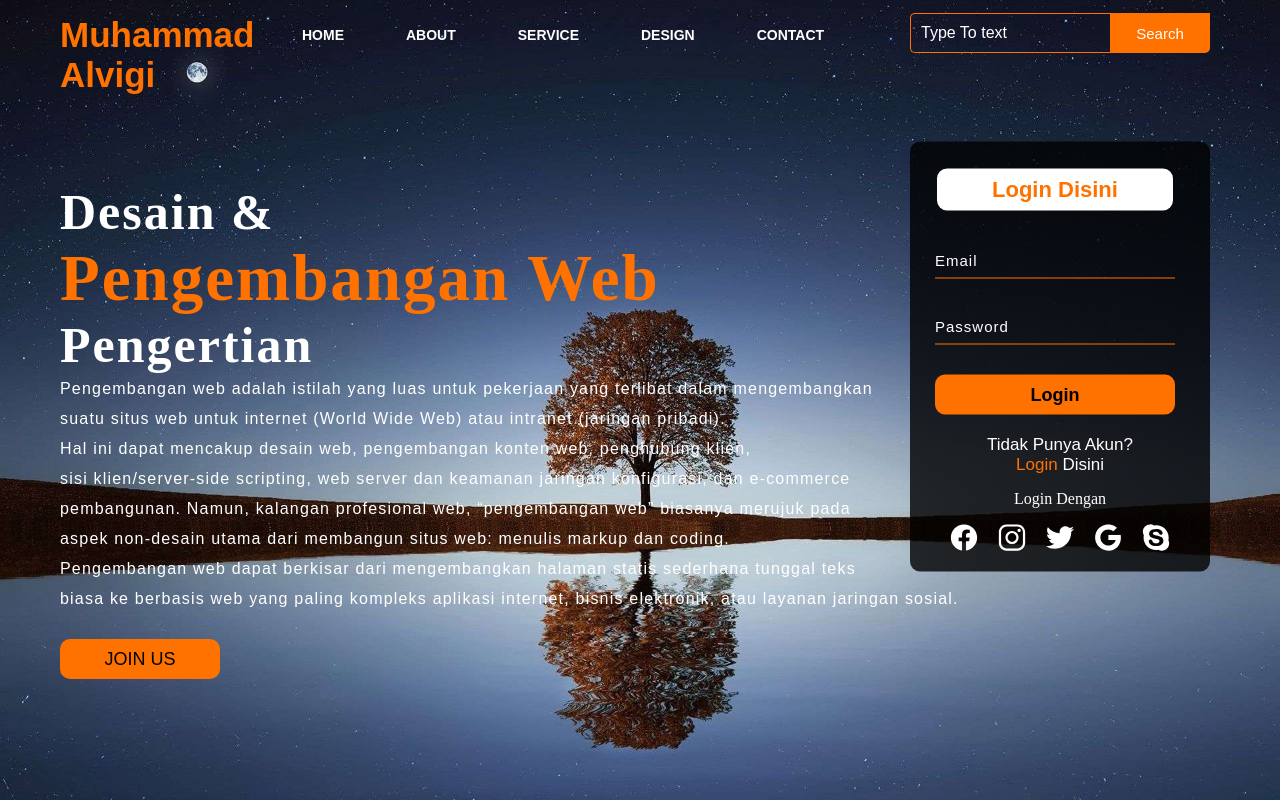
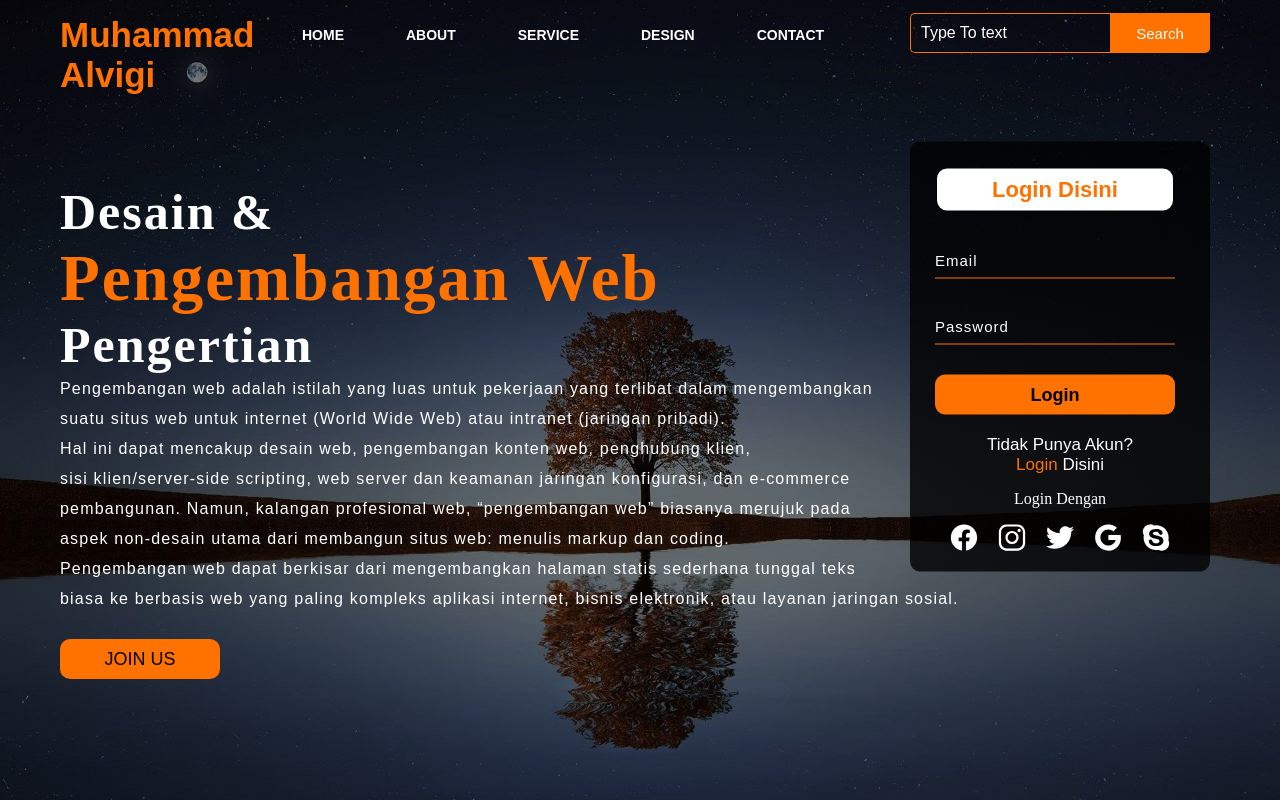
Before and after one commit to muhammadalvigi/Login-Page, a plain HTML site: page index.html in a window 1280 px wide. Drawn offline with nearby package versions, Linux system fonts and the light colour scheme.

Commit message:
Update style.css

```diff
--- a/style.css
+++ b/style.css
@@ -5,7 +5,7 @@
 
 .main{
     width: 100%;
-    background:url(1.jpg);
+    background: linear-gradient(to top, rgba(0,0,0,0.5)50%,rgba(0,0,0,0.5)50%), url(1.jpg);
     background-position: center;
     background-size: cover;
     height: 100vh;
```
